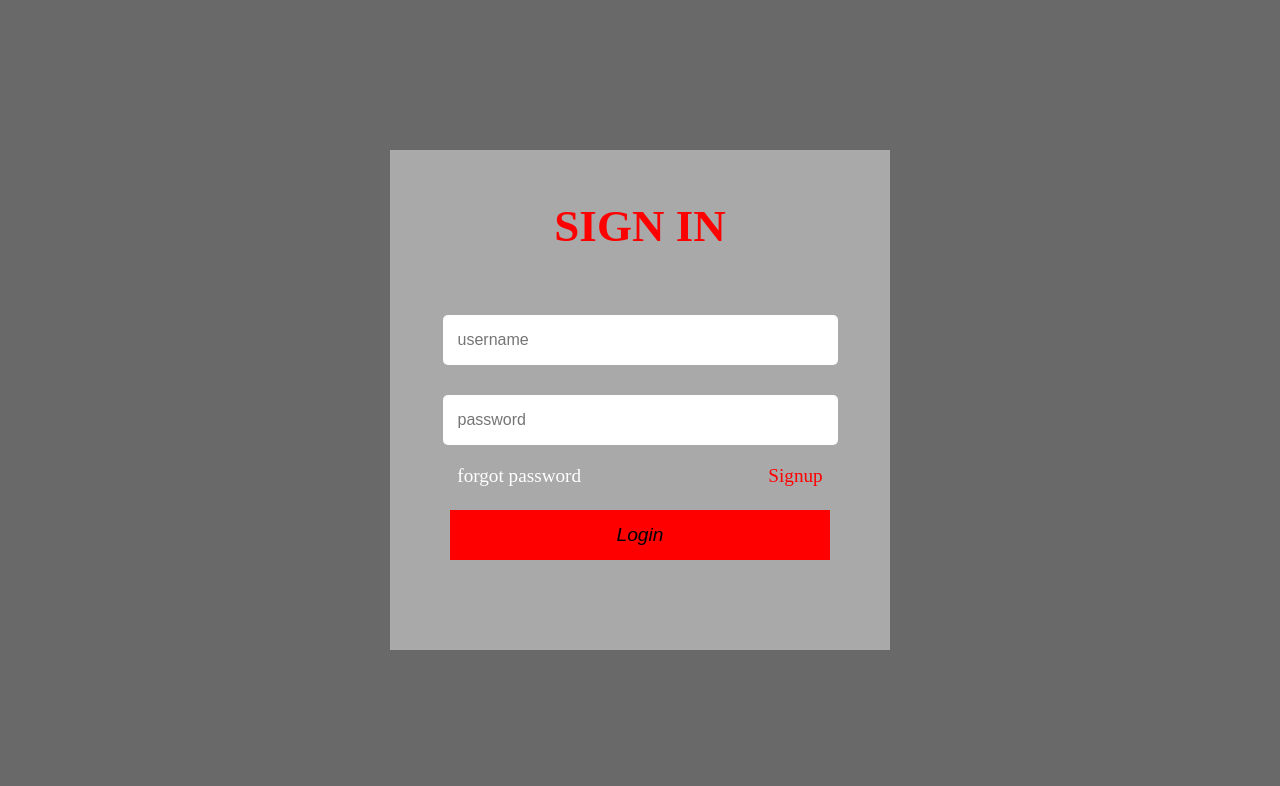
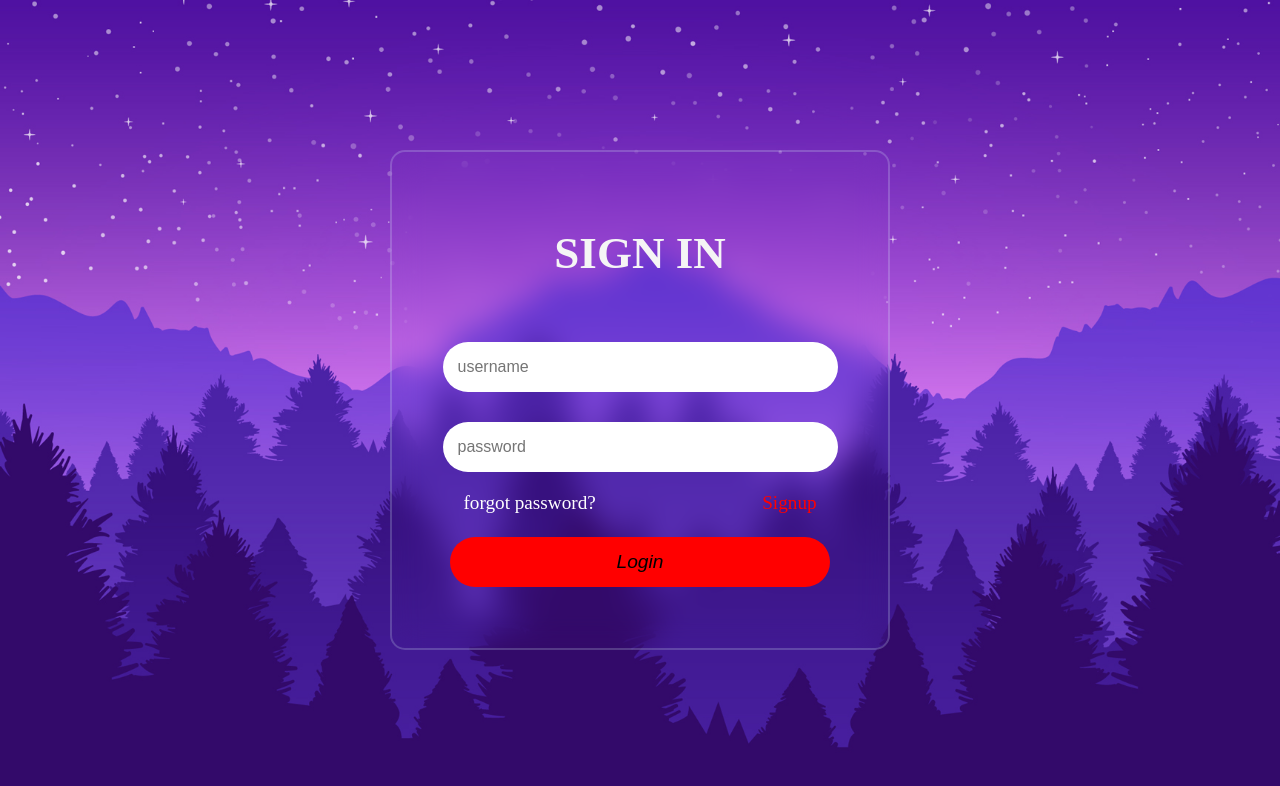
Before and after one commit to trevor00156/login-page, a plain HTML site: page index.html in a window 1280 px wide. Drawn offline with Linux system fonts and the light colour scheme.

Commit message:
update css style

```diff
--- a/index.css
+++ b/index.css
@@ -2,6 +2,8 @@
   margin: 0;
   padding: 0;
 }
+
+
 
 
 #container{
@@ -11,7 +13,9 @@
 display: flex;
 justify-content: center;
 align-items: center;
-background-color: #696969;
+background: url(img.jpg);
+background-size: cover;
+background-position: center;
 
 
 }
@@ -23,11 +27,15 @@ background-color: #696969;
   /* display: flex;
   justify-content: center; */
   box-sizing: border-box;
-  background-color: #a9a9a9;
+  background-color: transparent;
+  border: 2px solid rgba(225, 255, 255, .2);
+  backdrop-filter: blur(15px);
+  padding: 25px;
+  border-radius: 15px;
 }
 
 #box-heading{
-  color: red;
+  color: whitesmoke;
   font-size: 45px;
   margin-top: 50px;
   font-weight: bold;
@@ -41,10 +49,15 @@ background-color: #696969;
   height: 50px;
   width: 380px;
   margin: 15px;
-  border-radius: 5px;
+  border-radius: 60px;
   font-size: medium;
   padding-left: 15px;
   border: none;
+  outline: none;
+
+  /* background: transparent; */
+  /* backdrop-filter: blur(20px); */
+
 
 }
 
@@ -87,6 +100,7 @@ a.signup{
   display: flex;
   justify-content: center;
 
+
 }
 
 .button{
@@ -95,6 +109,8 @@ a.signup{
   font-size: larger;
   font-style:italic;
   background-color: red;
+
   cursor: pointer;
   border: none;
+  border-radius: 50px;
 }
--- a/index.html
+++ b/index.html
@@ -21,7 +21,7 @@
      </div>
 
      <div id="content3">
-     <a href="#" class="forgot-password">forgot password</a> <a href="#" class="signup">Signup</a>
+     <a href="#" class="forgot-password">forgot password?</a> <a href="#" class="signup">Signup</a>
      </div>
 
      <div id="login">
```
Also changed, not shown: img.jpg (added).
